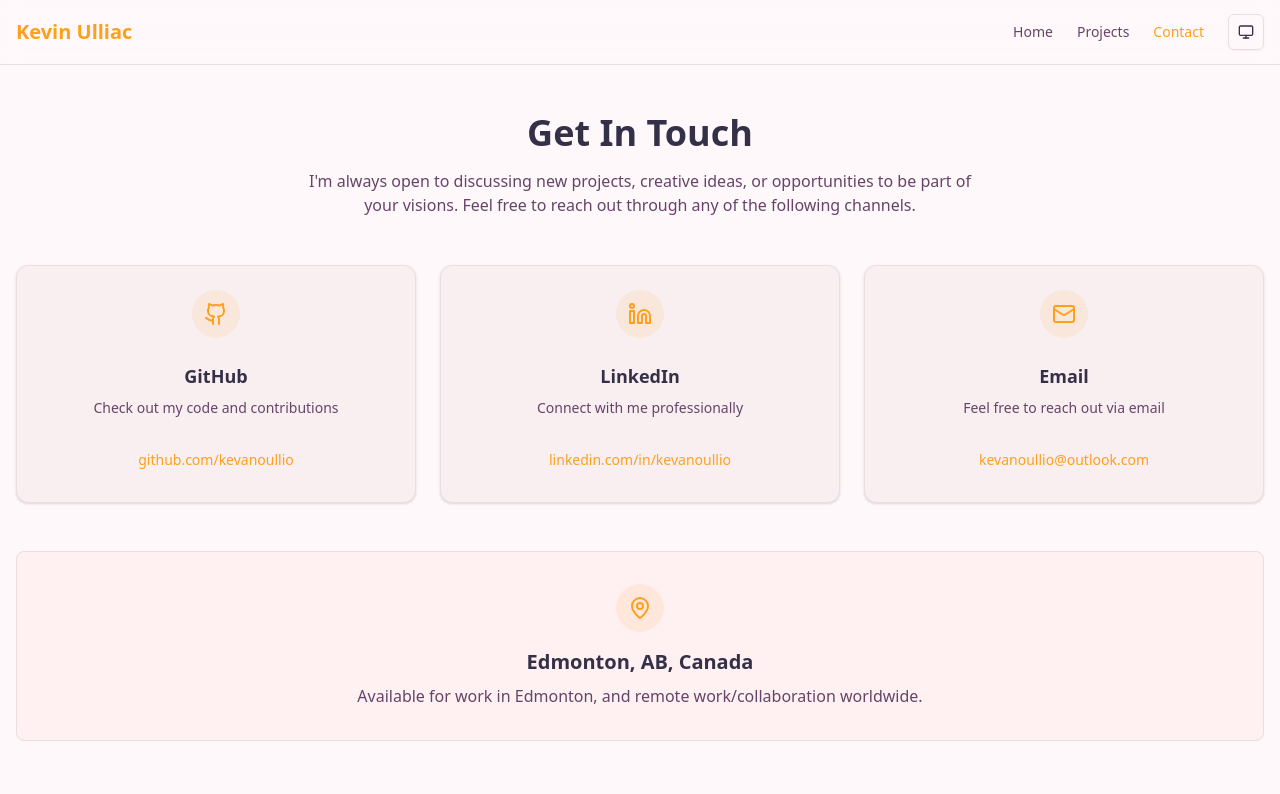
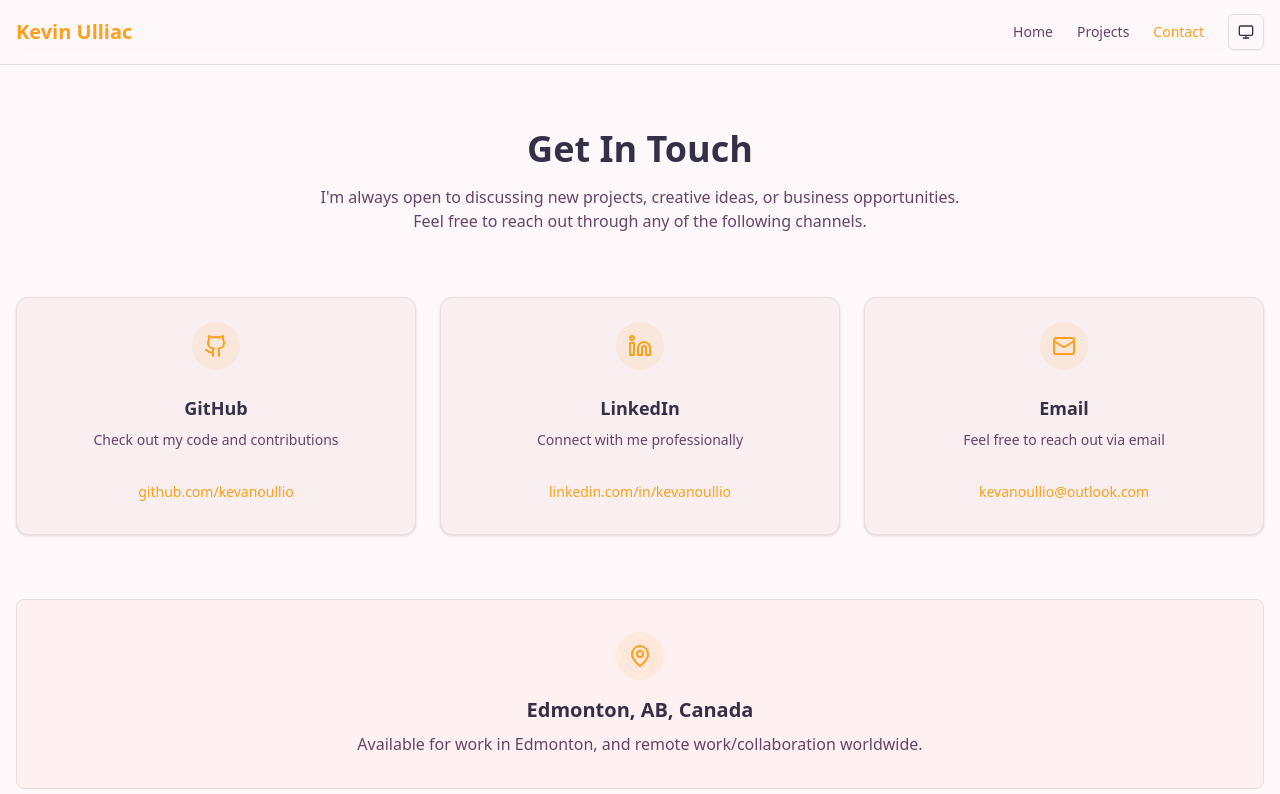
Before and after one commit to kevanoullio/kevanoullio.github.io, a React (Vite) app: page /contact in a window 1280 px wide. Shown: the top 794 px of the page. Built offline with nearby package versions, Linux system fonts and the light colour scheme.

Commit message:
Improved consistency of margin and padding between page sections.

```diff
--- a/src/pages/Contact.tsx
+++ b/src/pages/Contact.tsx
@@ -28,17 +28,16 @@ const contactMethods = [
 
 export function Contact() {
   return (
-    <main className="py-12">
-      <div className="container mx-auto px-4">
-        <section className="mb-12 text-center">
+    <div className="container mx-auto px-4 text-center">
+      <section className="my-16">
         <h1 className="mb-4 text-4xl font-bold">Get In Touch</h1>
         <p className="mx-auto max-w-2xl text-muted-foreground">
-            I'm always open to discussing new projects, creative ideas, or opportunities to be
-            part of your visions. Feel free to reach out through any of the following channels.
+          I'm always open to discussing new projects, creative ideas, or business opportunities.
+          Feel free to reach out through any of the following channels.
         </p>
       </section>
 
-        <section className="grid gap-6 md:grid-cols-3">
+      <section className="my-16 grid gap-6 md:grid-cols-3">
         {contactMethods.map((method) => (
           <Card key={method.title} className="transition-all hover:border-primary/50 hover:shadow-lg">
             <CardHeader className="text-center">
@@ -63,7 +62,7 @@ export function Contact() {
         ))}
       </section>
 
-        <section className="mt-12 rounded-lg border border-border bg-muted/50 p-8">
+      <section className="my-16 rounded-lg border border-border bg-muted/50 p-8">
         <div className="flex flex-col items-center text-center">
           <div className="mb-4 flex h-12 w-12 items-center justify-center rounded-full bg-primary/10">
             <MapPin className="h-6 w-6 text-primary" />
@@ -75,7 +74,7 @@ export function Contact() {
         </div>
       </section>
 
-        <section className="mt-12 text-center">
+      <section className="my-16">
         <h2 className="mb-4 text-2xl font-bold">Let's Build Something Together</h2>
         <p className="mb-6 text-muted-foreground">
           Whether you have a project in mind or just want to chat about technology,
@@ -89,6 +88,5 @@ export function Contact() {
         </Button>
       </section>
     </div>
-    </main>
   )
 }
--- a/src/pages/Home.tsx
+++ b/src/pages/Home.tsx
@@ -4,10 +4,9 @@ import { Button } from "@/components/ui/button"
 
 export function Home() {
   return (
-    <main className="py-12">
     <div className="container mx-auto px-4">
       {/* Hero Section */}
-        <section className="min-h-[65vh]">
+      <section className="my-16 min-h-[65vh]">
         <div className="flex justify-center pb-12">
           <img
             src="../../public/kevano_phonebooth.jpg"
@@ -45,7 +44,7 @@ export function Home() {
       </section>
 
       {/* Features/Skills Section */}
-        <section className="border-t border-border py-20">
+      <section className="pt-16 my-16 border-t border-border">
         <h2 className="mb-12 text-center text-3xl font-bold">What I Do</h2>
         <div className="grid gap-8 md:grid-cols-3">
 
@@ -83,7 +82,7 @@ export function Home() {
       </section>
 
       {/* Tech Stack Section */}
-        <section className="border-t border-border py-20">
+      <section className="pt-16 my-16 border-t border-border">
         <h2 className="mb-12 text-center text-3xl font-bold">Built With</h2>
         <div className="flex items-center justify-center gap-8">
           <div className="group relative" tabIndex={0} aria-label="React">
@@ -134,7 +133,7 @@ export function Home() {
       </section>
 
       {/* CTA Section */}
-        <section className="border-t border-border bg-muted/50 py-20 text-center">
+      <section className="py-20 my-16 border-t border-border bg-muted/50 text-center">
         <h2 className="mb-4 text-3xl font-bold">Ready to see my work?</h2>
         <p className="mb-8 text-muted-foreground">
           Check out my projects to see what I've been building.
@@ -147,6 +146,5 @@ export function Home() {
         </Button>
       </section>
     </div>
-    </main>
   )
 }
--- a/src/pages/Projects.tsx
+++ b/src/pages/Projects.tsx
@@ -35,9 +35,8 @@ const projects = [
 
 export function Projects() {
   return (
-    <main className="py-12">
     <div className="container mx-auto px-4">
-        <section className="mb-12 text-center">
+      <section className="my-16 text-center">
         <h1 className="mb-4 text-4xl font-bold">My Projects</h1>
         <p className="mx-auto max-w-2xl text-muted-foreground">
           Here are some of the projects I've worked on. Each one represents a unique challenge
@@ -45,7 +44,7 @@ export function Projects() {
         </p>
       </section>
 
-        <section className="mb-8">
+      <section className="my-16">
         <div className="grid gap-6 sm:grid-cols-2 lg:grid-cols-3">
           {projects.map((project) => (
             <ProjectCard key={project.title} {...project} />
@@ -53,6 +52,5 @@ export function Projects() {
         </div>
       </section>
     </div>
-    </main>
   )
 }
```
Lines whose indentation alone changed are shown as unchanged.
